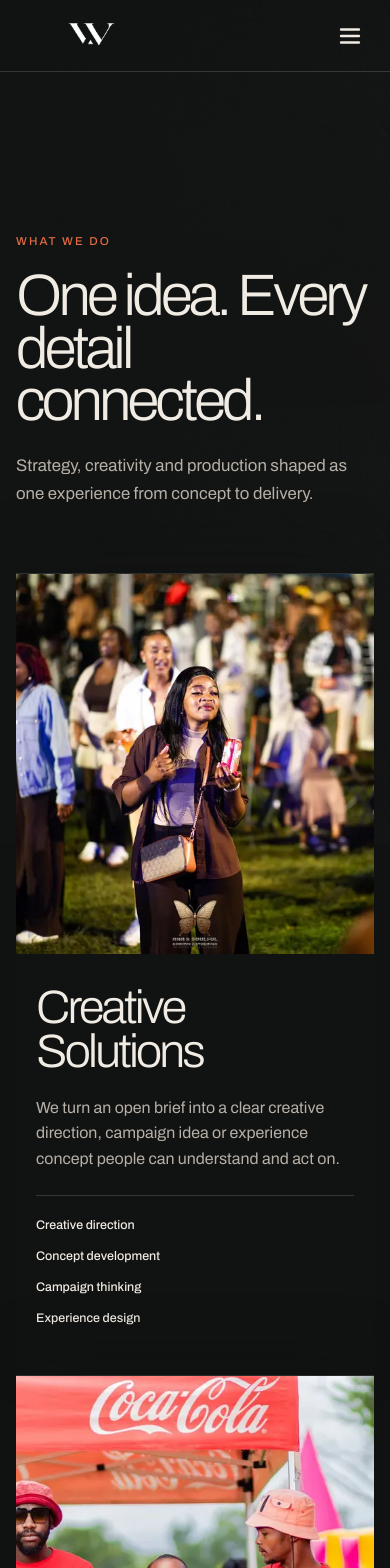
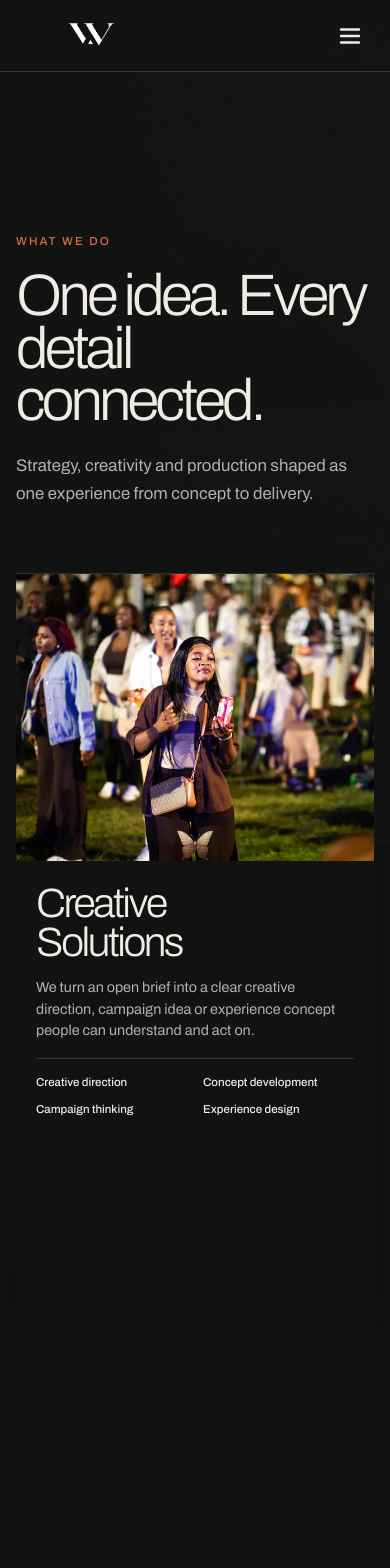
Before and after one commit to NtombiiTech/which-way-agency-live, a Next.js app: page /services in a window 390 px wide. Shown: the top 1568 px of the page. Built offline with nearby package versions, Linux system fonts and the light colour scheme.

Commit message:
Polish service dwell and mobile video controls

```diff
--- a/app/globals.css
+++ b/app/globals.css
@@ -630,7 +630,14 @@
   cursor: pointer;
   transform: translate(-50%, -50%);
   backdrop-filter: blur(14px);
-  transition: color 0.3s ease, background-color 0.3s ease, transform 0.35s var(--ease-out);
+  transition: color 0.3s ease, background-color 0.3s ease, opacity 0.24s ease, visibility 0.24s ease, transform 0.35s var(--ease-out);
+}
+
+.festival-play.is-playing {
+  visibility: hidden;
+  opacity: 0;
+  pointer-events: none;
+  transform: translate(-50%, -50%) scale(0.86);
 }
 
 .festival-play:hover {
@@ -682,6 +689,13 @@
   text-transform: inherit;
 }
 
+.festival-frame-controls {
+  display: flex;
+  align-items: center;
+  justify-content: flex-end;
+  gap: 0.75rem;
+}
+
 .festival-frame-meta svg {
   width: 1rem;
   height: 1rem;
@@ -1182,10 +1196,17 @@
   background: var(--line);
 }
 
+.service-panel-stage {
+  position: relative;
+  min-height: calc(118dvh - 72px);
+  background: var(--charcoal);
+}
+
 .service-panel {
   position: sticky;
   top: 72px;
   display: grid;
+  height: calc(100dvh - 72px);
   min-height: calc(100dvh - 72px);
   grid-template-columns: 1fr 1fr;
   overflow: hidden;
@@ -1994,16 +2015,24 @@
   .service-panel {
     position: sticky;
     top: 72px;
+    height: calc(100dvh - 72px);
     min-height: calc(100dvh - 72px);
     grid-template-columns: 1fr;
-    grid-template-rows: minmax(38dvh, 45dvh) auto;
+    grid-template-rows: minmax(30dvh, 34dvh) minmax(0, 1fr);
     box-shadow: 0 -24px 52px rgba(17, 18, 18, 0.32);
   }
+  .service-panel-stage { min-height: calc(142dvh - 72px); }
   .service-panel-media { min-height: 0; }
-  .service-panel-copy { padding: 2rem 1.25rem 3rem; }
-  .service-panel-copy h2 { font-size: clamp(2.55rem, 12vw, 4.2rem); }
-  .service-panel-copy > p { margin-top: 1.25rem; line-height: 1.6; }
-  .service-panel-copy ul { margin-top: 1.5rem; padding-top: 1.25rem; }
+  .service-panel-copy { justify-content: flex-start; padding: 1.5rem 1.25rem 1.75rem; }
+  .service-panel-copy h2 { font-size: clamp(2.25rem, 10.5vw, 3.7rem); }
+  .service-panel-copy > p { margin-top: 0.9rem; font-size: 0.9rem; line-height: 1.5; }
+  .service-panel-copy ul {
+    grid-template-columns: repeat(2, minmax(0, 1fr));
+    gap: 0.7rem 1rem;
+    margin-top: 1rem;
+    padding-top: 1rem;
+  }
+  .service-panel-copy li { font-size: 0.72rem; line-height: 1.35; }
   .about-hero,
   .about-hero-copy { min-height: 76dvh; }
   .values-grid { grid-template-columns: 1fr; grid-template-rows: auto; }
@@ -2034,7 +2063,8 @@
   .media-cover { transition: none; }
   .festival-frame,
   .festival-film-copy { transform: none !important; opacity: 1 !important; }
-  .service-panel { position: relative; top: auto; min-height: auto; }
+  .service-panel-stage { min-height: auto; }
+  .service-panel { position: relative; top: auto; height: auto; min-height: auto; }
 }
 
 @media (prefers-reduced-transparency: reduce) {
```
